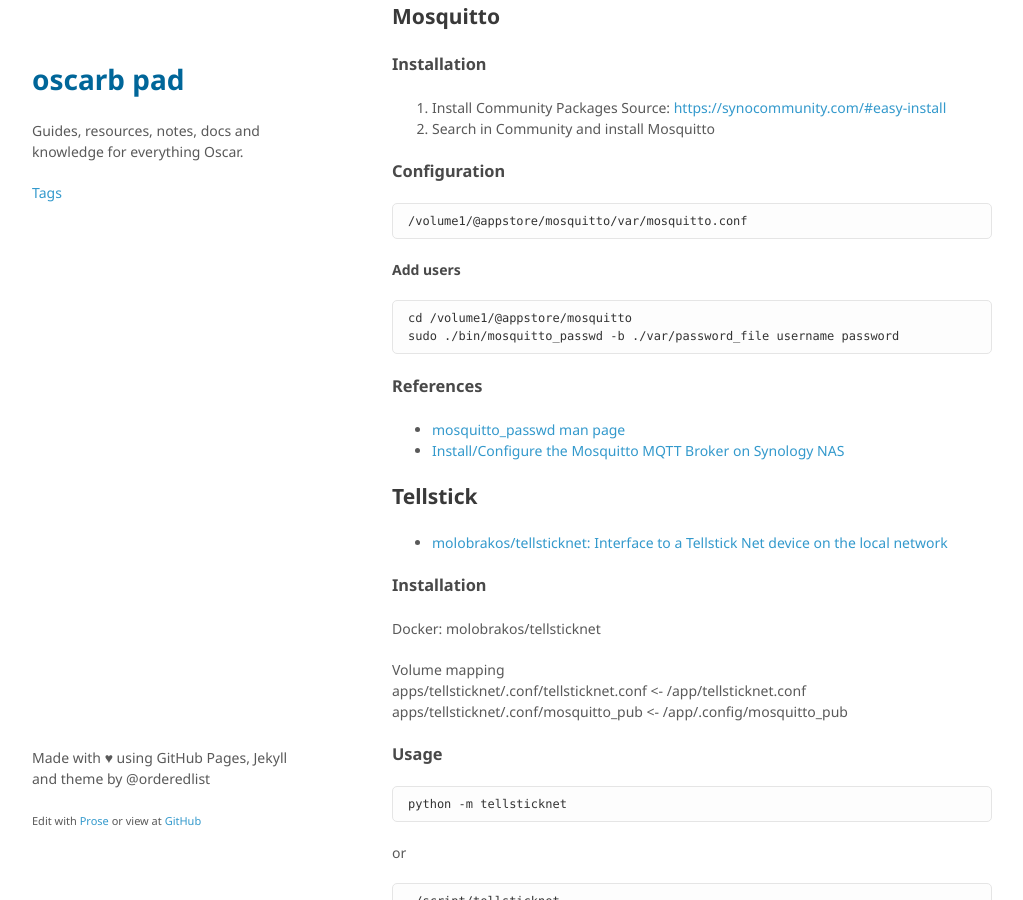
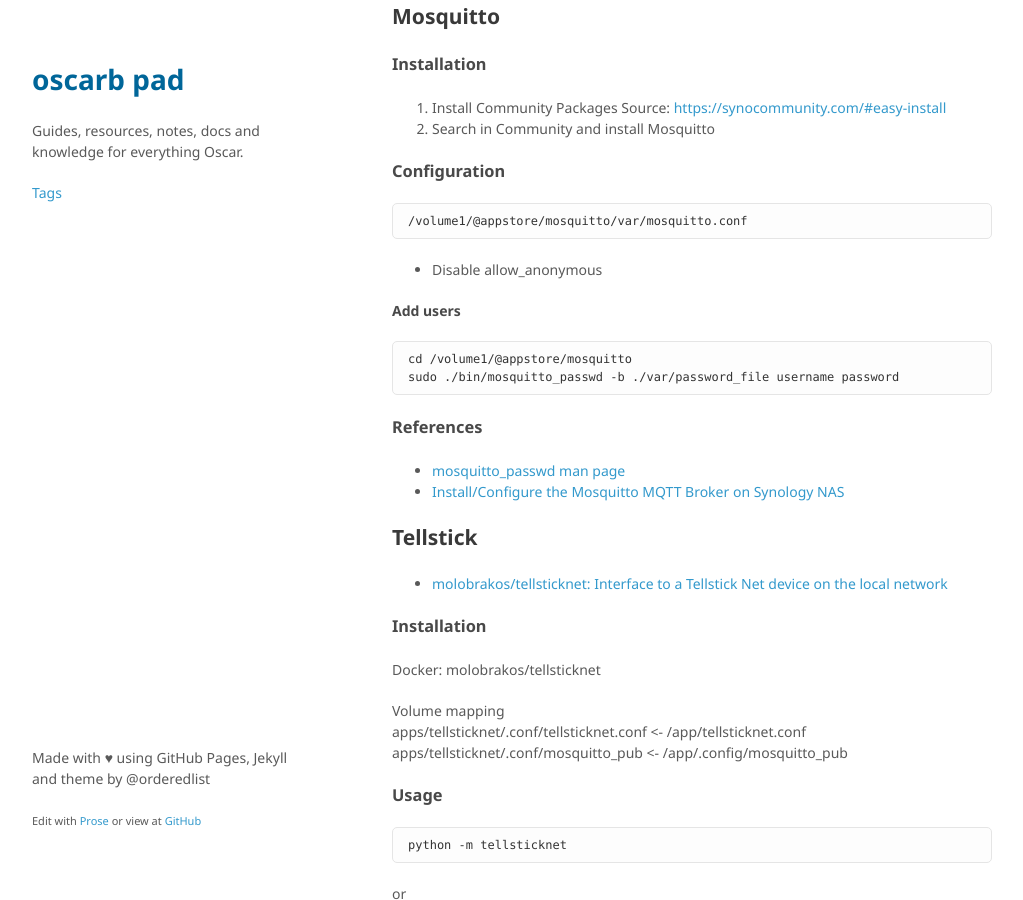
Before and after one commit to oscarb/pad, a Jekyll site: the page built from _docs/ds713.md, in a window 1280 px wide and 900 px high, scrolled down 12081 px. Shown: the whole window, without its empty margins (128-1151 px from the left). Built offline with Jekyll 4.4.1, drawn with Linux system fonts in a browser that asks for light colours; some web fonts are replaced.

Commit message:
Update ds713.md

````diff
--- a/_docs/ds713.md
+++ b/_docs/ds713.md
@@ -511,6 +511,10 @@ Installation instructions
 ```
 /volume1/@appstore/mosquitto/var/mosquitto.conf
 ```
+* Disable allow_anonymous
+
+
+
 
 #### Add users
 ```
````
